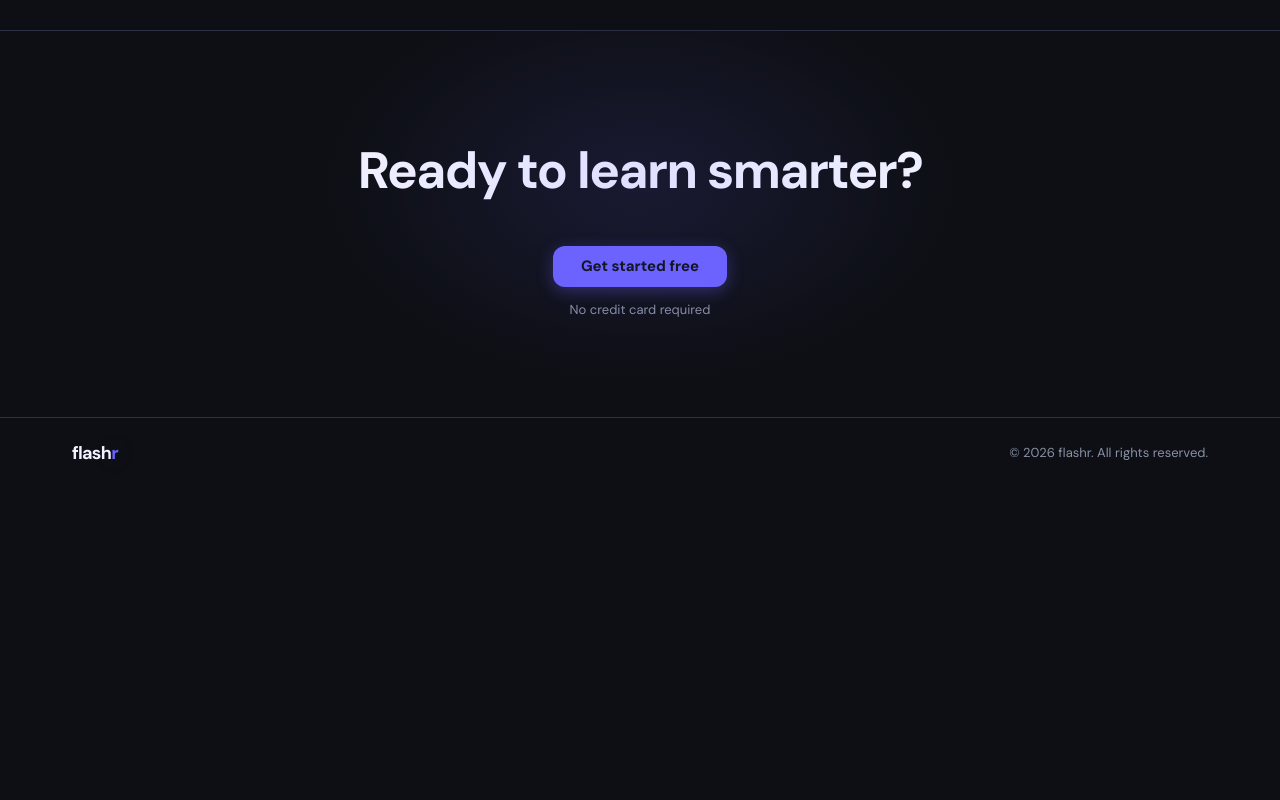
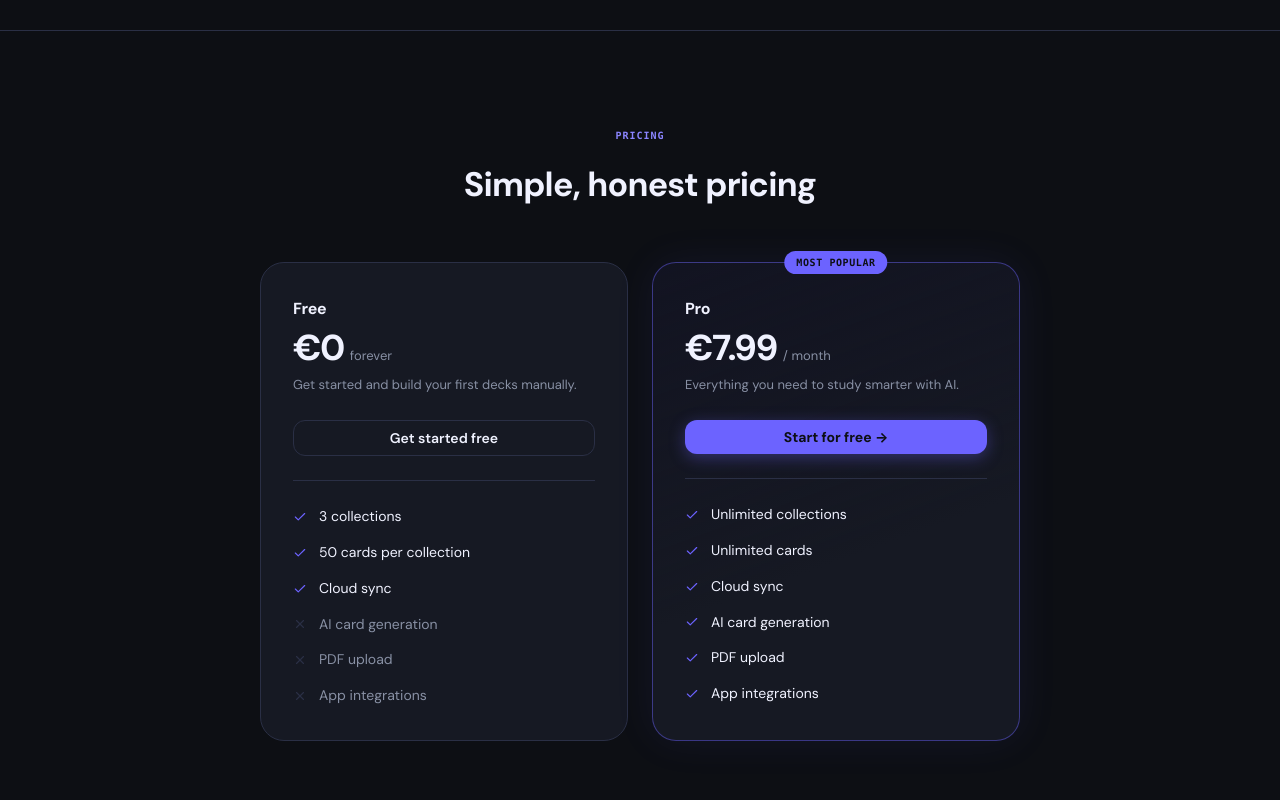
Before and after one commit to schmenniooo/flashr, a React (Vite) app in the folder web/: page / in a window 1280 px wide. Shown: the part 1480-2280 px from the top of the page. Before the commit the page ends 1968 px from the top, so only its background shows below. Built offline with nearby package versions, Linux system fonts and the light colour scheme; no server answers.

Commit message:
pricing model added

```diff
--- a/web/src/pages/Landing.css
+++ b/web/src/pages/Landing.css
@@ -541,6 +541,153 @@
   margin: 0;
 }
 
+/* ─── Pricing ─────────────────────────────────────────────── */
+
+.landing-pricing {
+  padding: var(--space-9) 0;
+  border-top: 1px solid var(--color-border);
+}
+
+.landing-pricing-title {
+  text-align: center;
+}
+
+.landing-pricing + .landing-section-label {
+  text-align: center;
+}
+
+.landing-pricing .landing-section-label {
+  text-align: center;
+}
+
+.landing-pricing-grid {
+  display: grid;
+  grid-template-columns: 1fr 1fr;
+  gap: var(--space-5);
+  max-width: 760px;
+  margin: 0 auto;
+}
+
+.landing-plan {
+  position: relative;
+  background: var(--color-surface);
+  border: 1px solid var(--color-border);
+  border-radius: var(--radius-xl);
+  padding: var(--space-6);
+  display: flex;
+  flex-direction: column;
+  gap: var(--space-5);
+}
+
+.landing-plan--pro {
+  border-color: rgba(108, 99, 255, 0.45);
+  background: linear-gradient(160deg, rgba(108, 99, 255, 0.06) 0%, var(--color-surface) 60%);
+  box-shadow: 0 0 40px rgba(108, 99, 255, 0.08);
+}
+
+.landing-plan-badge {
+  position: absolute;
+  top: -12px;
+  left: 50%;
+  transform: translateX(-50%);
+  background: var(--color-accent);
+  color: #0d0f14;
+  font-size: 10px;
+  font-weight: 700;
+  font-family: var(--font-mono);
+  letter-spacing: 0.06em;
+  text-transform: uppercase;
+  padding: 3px 12px;
+  border-radius: 20px;
+  white-space: nowrap;
+}
+
+.landing-plan-header {
+  display: flex;
+  flex-direction: column;
+  gap: var(--space-2);
+}
+
+.landing-plan-name {
+  font-size: 16px;
+  font-weight: 700;
+  color: var(--color-text);
+  margin: 0;
+  letter-spacing: -0.3px;
+}
+
+.landing-plan-price {
+  display: flex;
+  align-items: baseline;
+  gap: 6px;
+}
+
+.landing-plan-amount {
+  font-size: 36px;
+  font-weight: 700;
+  color: var(--color-text);
+  letter-spacing: -1.5px;
+  line-height: 1;
+}
+
+.landing-plan-period {
+  font-size: 13px;
+  color: var(--color-muted);
+  font-weight: 500;
+}
+
+.landing-plan-desc {
+  font-size: 13px;
+  color: var(--color-muted);
+  line-height: 1.6;
+  margin: 0;
+}
+
+.landing-plan-cta {
+  width: 100%;
+  justify-content: center;
+}
+
+.landing-plan-features {
+  list-style: none;
+  margin: 0;
+  padding: 0;
+  display: flex;
+  flex-direction: column;
+  gap: var(--space-3);
+  border-top: 1px solid var(--color-border);
+  padding-top: var(--space-5);
+}
+
+.landing-plan-features li {
+  display: flex;
+  align-items: center;
+  gap: var(--space-3);
+  font-size: 14px;
+  color: var(--color-text);
+}
+
+.landing-feat-yes {
+  color: var(--color-accent);
+  flex-shrink: 0;
+}
+
+.landing-feat-no {
+  color: var(--color-border);
+  flex-shrink: 0;
+}
+
+.landing-plan-features li:has(.landing-feat-no) {
+  color: var(--color-muted);
+}
+
+@media (max-width: 600px) {
+  .landing-pricing-grid {
+    grid-template-columns: 1fr;
+    max-width: 400px;
+  }
+}
+
 /* ─── Final CTA ───────────────────────────────────────────── */
 
 .landing-cta {
--- a/web/src/pages/Landing.tsx
+++ b/web/src/pages/Landing.tsx
@@ -1,6 +1,6 @@
 import { useState, useEffect } from "react";
 import { Link } from "react-router-dom";
-import { FileUp, Sparkles, GraduationCap, ArrowRight, Upload, Brain, BookOpen } from "lucide-react";
+import { FileUp, Sparkles, GraduationCap, ArrowRight, Upload, Brain, BookOpen, Check, X } from "lucide-react";
 import { Wordmark } from "../lib/logo";
 import "./Landing.css";
 
@@ -154,6 +154,57 @@ export function Landing() {
         </div>
       </section>
 
+      <section className="landing-pricing" id="pricing">
+        <div className="landing-section-inner">
+          <p className="landing-section-label">Pricing</p>
+          <h2 className="landing-section-title landing-pricing-title">Simple, honest pricing</h2>
+          <div className="landing-pricing-grid">
+
+            <div className="landing-plan">
+              <div className="landing-plan-header">
+                <h3 className="landing-plan-name">Free</h3>
+                <div className="landing-plan-price">
+                  <span className="landing-plan-amount">€0</span>
+                  <span className="landing-plan-period">forever</span>
+                </div>
+                <p className="landing-plan-desc">Get started and build your first decks manually.</p>
+              </div>
+              <Link to="/signup" className="landing-btn-ghost landing-plan-cta">Get started free</Link>
+              <ul className="landing-plan-features">
+                <li><Check size={14} strokeWidth={2} className="landing-feat-yes" /> 3 collections</li>
+                <li><Check size={14} strokeWidth={2} className="landing-feat-yes" /> 50 cards per collection</li>
+                <li><Check size={14} strokeWidth={2} className="landing-feat-yes" /> Cloud sync</li>
+                <li><X size={14} strokeWidth={2} className="landing-feat-no" /> AI card generation</li>
+                <li><X size={14} strokeWidth={2} className="landing-feat-no" /> PDF upload</li>
+                <li><X size={14} strokeWidth={2} className="landing-feat-no" /> App integrations</li>
+              </ul>
+            </div>
+
+            <div className="landing-plan landing-plan--pro">
+              <div className="landing-plan-badge">Most popular</div>
+              <div className="landing-plan-header">
+                <h3 className="landing-plan-name">Pro</h3>
+                <div className="landing-plan-price">
+                  <span className="landing-plan-amount">€7.99</span>
+                  <span className="landing-plan-period">/ month</span>
+                </div>
+                <p className="landing-plan-desc">Everything you need to study smarter with AI.</p>
+              </div>
+              <Link to="/signup" className="landing-btn-primary landing-plan-cta">Start for free →</Link>
+              <ul className="landing-plan-features">
+                <li><Check size={14} strokeWidth={2} className="landing-feat-yes" /> Unlimited collections</li>
+                <li><Check size={14} strokeWidth={2} className="landing-feat-yes" /> Unlimited cards</li>
+                <li><Check size={14} strokeWidth={2} className="landing-feat-yes" /> Cloud sync</li>
+                <li><Check size={14} strokeWidth={2} className="landing-feat-yes" /> AI card generation</li>
+                <li><Check size={14} strokeWidth={2} className="landing-feat-yes" /> PDF upload</li>
+                <li><Check size={14} strokeWidth={2} className="landing-feat-yes" /> App integrations</li>
+              </ul>
+            </div>
+
+          </div>
+        </div>
+      </section>
+
       <section className="landing-cta">
         <div className="landing-cta-glow" aria-hidden="true" />
         <div className="landing-section-inner landing-section-inner--narrow">
```
